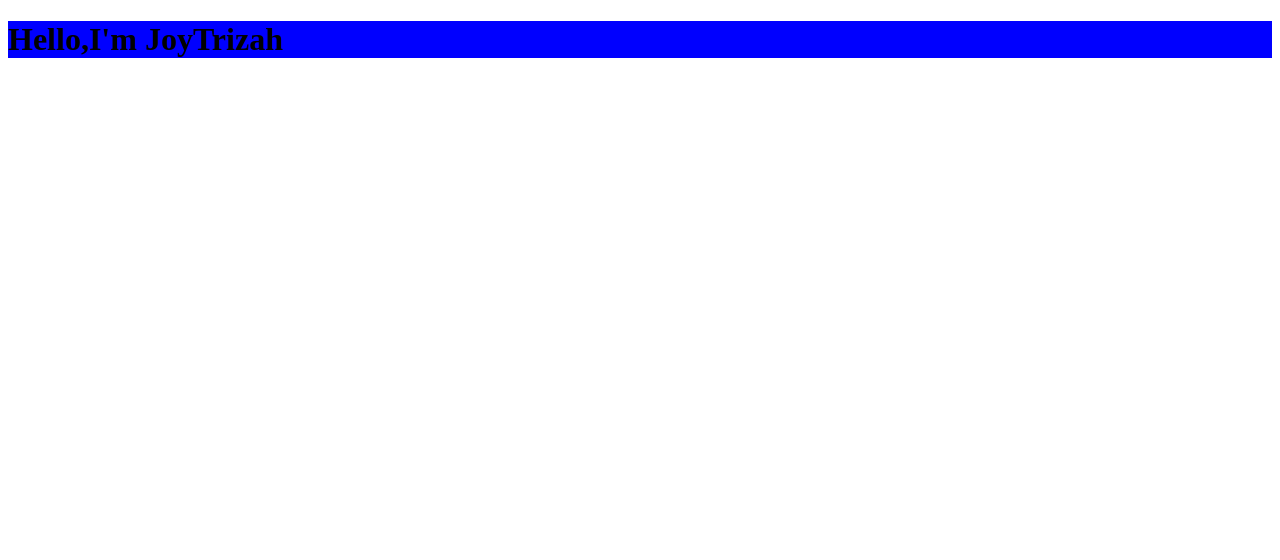
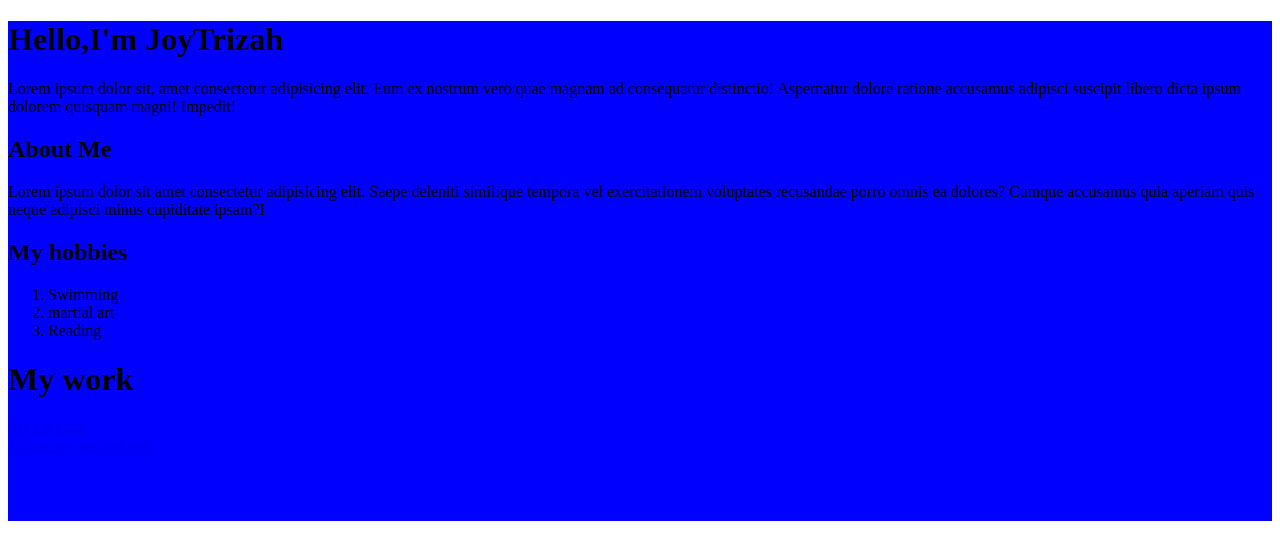
Before and after one commit to Blaisehala/Halaprofile, a plain HTML site: page index.html in a window 1280 px wide. Drawn offline with Linux system fonts and the light colour scheme.

Commit message:
st:stucture addition

```diff
--- a/index.html
+++ b/index.html
@@ -1,5 +1,6 @@
 <!DOCTYPE html>
 <html lang="en">
+
 <head>
   <meta charset="UTF-8">
   <meta http-equiv="X-UA-Compatible" content="IE=edge">
@@ -9,10 +10,32 @@
 
 
 </head>
+
 <body>
 
   <div>
     <h1>Hello,I'm JoyTrizah</h1>
+    <p>Lorem ipsum dolor sit, amet consectetur adipisicing elit. Eum ex nostrum vero quae magnam ad consequatur
+      distinctio! Aspernatur dolore ratione accusamus adipisci suscipit libero dicta ipsum dolorem quisquam magni!
+      Impedit!</p>
+
+    <h2>About Me</h2>
+    <p>Lorem ipsum dolor sit amet consectetur adipisicing elit. Saepe deleniti similique tempora vel exercitationem
+      voluptates recusandae porro omnis ea dolores? Cumque accusamus quia aperiam quis neque adipisci minus cupiditate
+      ipsam?I</p>
+
+      <h2>My hobbies</h2>
+      <ol>
+        <li>Swimming</li>
+        <li>martial art</li>
+        <li>Reading</li>
+      </ol>
+
+<h1>My work</h1>
+<a href="https://911.re/">My first site</a> <br>
+<a href="https://www.cafu.com/">This is my second site</a>
+
+
   </div>
 
 
@@ -20,4 +43,5 @@
 
 
 </body>
+
 </html>
--- a/style.css
+++ b/style.css
@@ -1,3 +1,4 @@
 div{
   background-color: blue;
+  height: 500px;
 }
```
